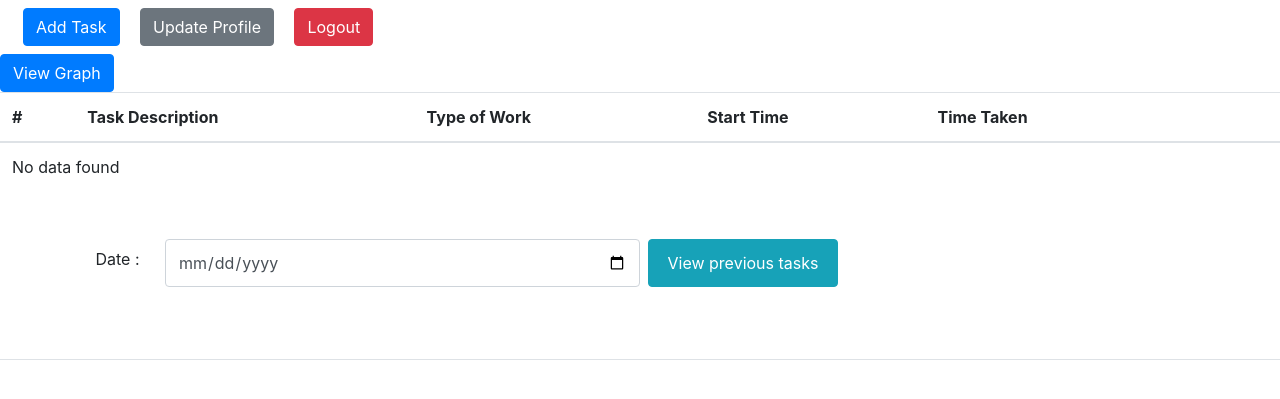
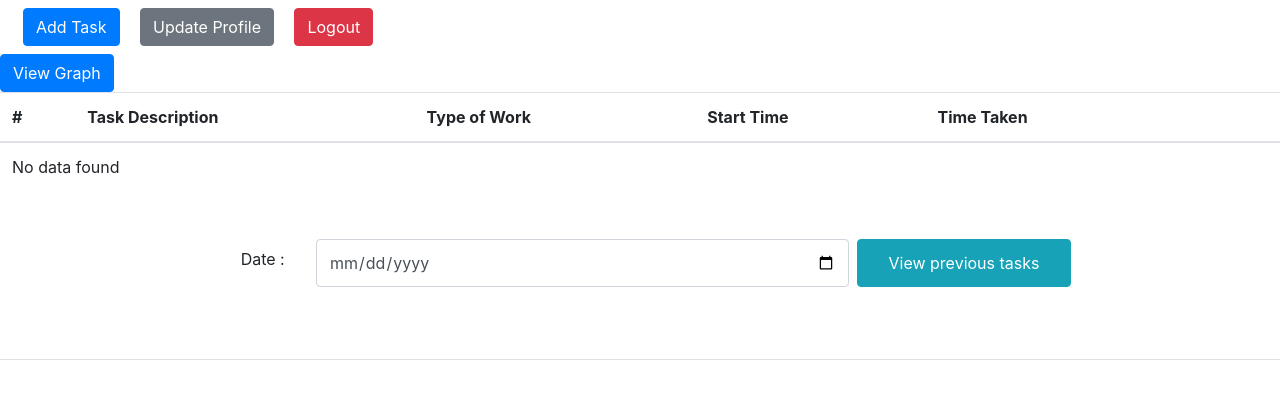
Before and after one commit to priddhesh/WorkTrack, a Node server app: template views/EmployeeDashboard.ejs in a window 1280 px wide. Shown: the top 399 px of the page. Run offline with Node 20, Linux system fonts and the light colour scheme; the template is opened without the code that fills it, so the values that code supplies are empty; some libraries are stand-ins or nearby versions.

Commit message:
final backend

```diff
--- a/router/employee.js
+++ b/router/employee.js
@@ -53,6 +53,7 @@ router
     const { workData, breakData, meetingData } = await getCurrentDayChartData(username)
     if (tasks === null) {
       req.session.visited = true
+      req.session.prevData = []
       res.redirect('/employee/dashboard')
     } else {
       req.session.visited = false
--- a/views/EmployeeDashboard.ejs
+++ b/views/EmployeeDashboard.ejs
@@ -190,9 +190,9 @@
         </form>
     </div>
 
-    <div class="container mt-5 text-center">
+    <div class="container-fluid mt-5 text-center">
         <form action="/employee/dashboard" method="post">
-            <div class="form-group row">
+            <div class="form-group row justify-content-center">
                 <div class="col-1 justify-content-center">
                     <p class="fs-2 mt-2">Date :</p>
                 </div>
```
